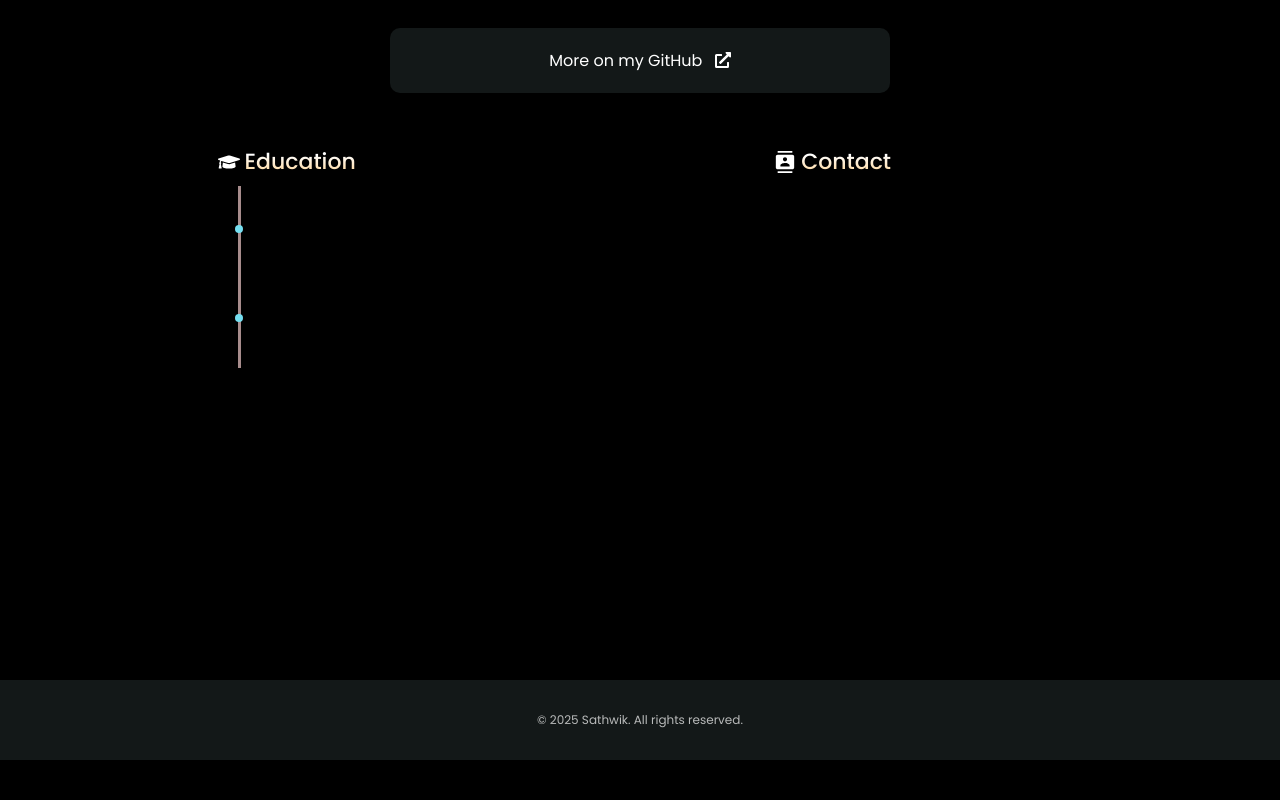
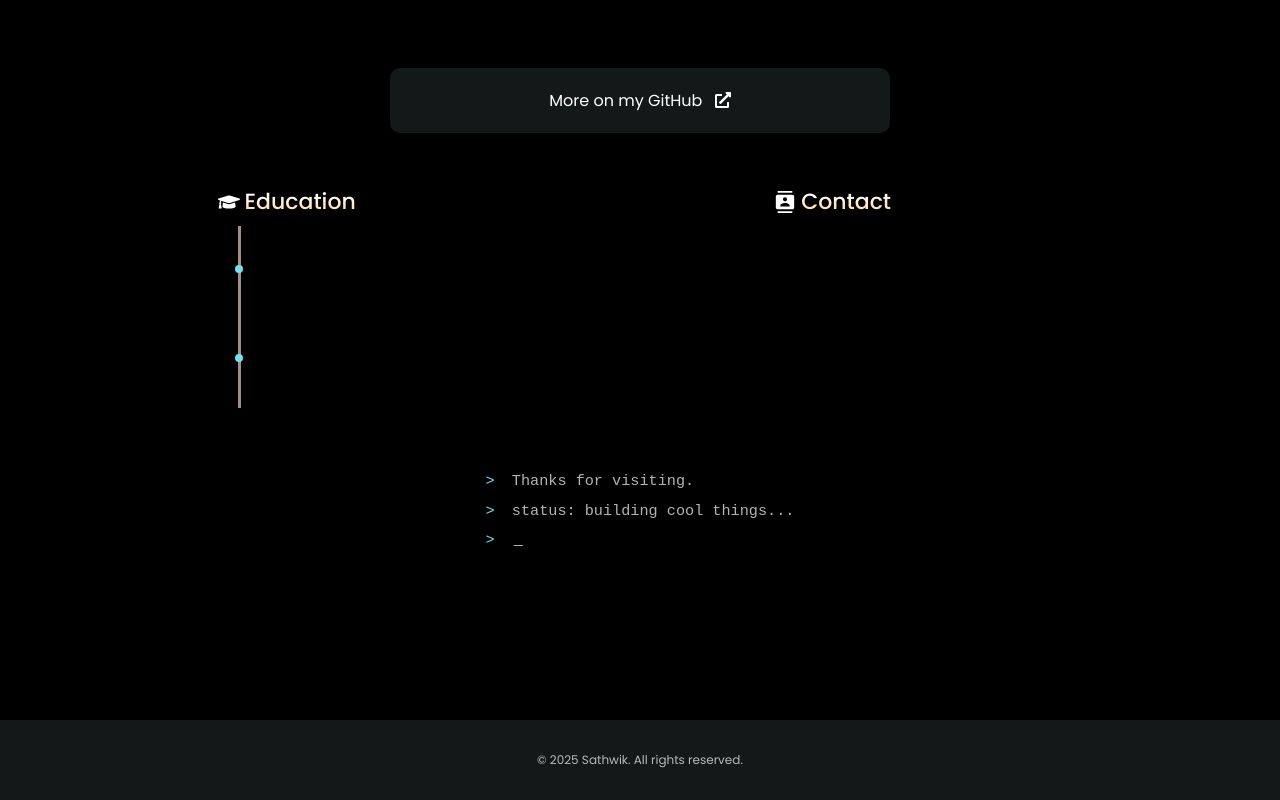
Before and after one commit to sathwikv2005/Portfolio-Site, a React (Vite) app: page / in a window 1280 px wide. Shown: the part 3426-4226 px from the top of the page. Before the commit the page ends 4186 px from the top, so only its background shows below. Built offline with nearby package versions, Linux system fonts and the light colour scheme; a web font is replaced by a local one.

Commit message:
feat terminal style footer

```diff
--- a/src/components/home/Projects.jsx
+++ b/src/components/home/Projects.jsx
@@ -32,6 +32,7 @@ export default function Projects() {
 					<>
 						<Skill.C />
 						<Skill.CompilerDesign />
+						<Skill.Interpreters />
 						<Skill.VirtualMachine />
 						<Skill.GarbageCollection />
 					</>
--- /dev/null
+++ b/src/components/home/Terminal.jsx
@@ -0,0 +1,90 @@
+import { useEffect, useRef, useState } from 'react'
+
+export default function Terminal() {
+	const terminalRef = useRef(null)
+
+	const [isActive, setIsActive] = useState(false)
+	const [command, setCommand] = useState('')
+	const [history, setHistory] = useState([])
+
+	useEffect(() => {
+		const observer = new IntersectionObserver(
+			([entry]) => {
+				setIsActive(entry.isIntersecting)
+			},
+			{
+				threshold: 0.4,
+			},
+		)
+
+		if (terminalRef.current) {
+			observer.observe(terminalRef.current)
+		}
+
+		return () => observer.disconnect()
+	}, [])
+
+	useEffect(() => {
+		if (!terminalRef.current) return
+
+		terminalRef.current.scrollTop = terminalRef.current.scrollHeight
+	}, [history, command])
+
+	useEffect(() => {
+		if (!isActive) return
+
+		function handleKeyDown(e) {
+			if (e.ctrlKey || e.metaKey || e.altKey) return
+
+			// backspace
+			if (e.key === 'Backspace') {
+				setCommand((prev) => prev.slice(0, -1))
+				return
+			}
+
+			// enter
+			if (e.key === 'Enter') {
+				if (command.trim()) {
+					setHistory((prev) => [...prev, command])
+				}
+
+				setCommand('')
+				return
+			}
+
+			// printable chars
+			if (e.key.length === 1) {
+				setCommand((prev) => prev + e.key)
+			}
+		}
+
+		window.addEventListener('keydown', handleKeyDown)
+
+		return () => {
+			window.removeEventListener('keydown', handleKeyDown)
+		}
+	}, [isActive, command])
+
+	return (
+		<div ref={terminalRef} className="terminal--end">
+			<p>
+				<span>{'>'}</span> Thanks for visiting.
+			</p>
+
+			<p>
+				<span>{'>'}</span> status: building cool things...
+			</p>
+
+			{history.map((item, index) => (
+				<p key={index}>
+					<span>{'>'}</span> {item}
+				</p>
+			))}
+
+			<p className="terminal--input">
+				<span>{'>'}</span> {command}
+				<span className="terminal--caret">_</span>
+			</p>
+		</div>
+	)
+}
--- a/src/components/skill/Skill.jsx
+++ b/src/components/skill/Skill.jsx
@@ -12,6 +12,8 @@ import {
 	FaAndroid,
 	FaMemory,
 } from 'react-icons/fa'
+
+import { FaComputer } from 'react-icons/fa6'
 
 import { SiExpress, SiMongodb, SiCplusplus, SiSocketdotio } from 'react-icons/si'
 
@@ -73,7 +75,7 @@ export function Java() {
 }
 
 export function Interpreters() {
-	return <Skill icon={HiMiniCpuChip} name="Interpreters" color="#2BD5C7" />
+	return <Skill icon={FaComputer} name="Interpreters" color="#86D52B" />
 }
 
 export function Parsing() {
--- a/src/index.css
+++ b/src/index.css
@@ -767,6 +767,87 @@ body {
 	color: var(--darker-text);
 }
 
+.terminal--end {
+	height: 35vh;
+
+	overflow-x: hidden;
+	overflow-y: auto;
+
+	display: flex;
+	flex-direction: column;
+	gap: 0.7rem;
+
+	padding: 2rem 0 0;
+
+	font-family: 'Fira Code', monospace;
+	color: var(--darker-text);
+
+	scroll-behavior: smooth;
+	/* firefox */
+	scrollbar-width: thin;
+	scrollbar-color: rgba(117, 223, 241, 0.35) transparent;
+}
+
+/* chrome, edge, safari */
+.terminal--end::-webkit-scrollbar {
+	width: 6px;
+}
+
+.terminal--end::-webkit-scrollbar-track {
+	background: transparent;
+}
+
+.terminal--end::-webkit-scrollbar-thumb {
+	background: rgba(117, 223, 241, 0.35);
+	border-radius: 999px;
+}
+
+.terminal--end::-webkit-scrollbar-thumb:hover {
+	background: rgba(117, 223, 241, 0.6);
+}
+
+.terminal--end p {
+	margin: 0;
+	font-size: 0.95rem;
+	flex-shrink: 0;
+}
+
+.terminal--end span:first-child {
+	color: var(--blue-text);
+	margin-right: 0.5rem;
+}
+
+.terminal--input {
+	color: white;
+	word-break: break-word;
+}
+
+.terminal--caret {
+	animation: blink 1s infinite;
+	margin-left: 2px;
+}
+
+.terminal--end::-webkit-scrollbar {
+	width: 6px;
+}
+
+.terminal--end::-webkit-scrollbar-thumb {
+	background: rgba(255, 255, 255, 0.15);
+	border-radius: 999px;
+}
+
+@keyframes blink {
+	0%,
+	50% {
+		opacity: 1;
+	}
+
+	51%,
+	100% {
+		opacity: 0;
+	}
+}
+
 @media (max-width: 750px) {
 	.home--project {
 		flex-direction: column-reverse;
--- a/src/pages/Home.jsx
+++ b/src/pages/Home.jsx
@@ -5,6 +5,7 @@ import Header from '../components/home/Header'
 import NavBar from '../components/home/NavBar'
 import Projects from '../components/home/Projects'
 import TechStack from '../components/home/TechStack'
+import Terminal from '../components/home/Terminal'
 
 export default function Home() {
 	return (
@@ -22,7 +23,9 @@ export default function Home() {
 				<Education />
 				<Contact />
 			</div>
-			<div style={{ height: '35vh' }}></div>
+			<div style={{ height: '35vh' }}>
+				<Terminal />
+			</div>
 		</div>
 	)
 }
```
